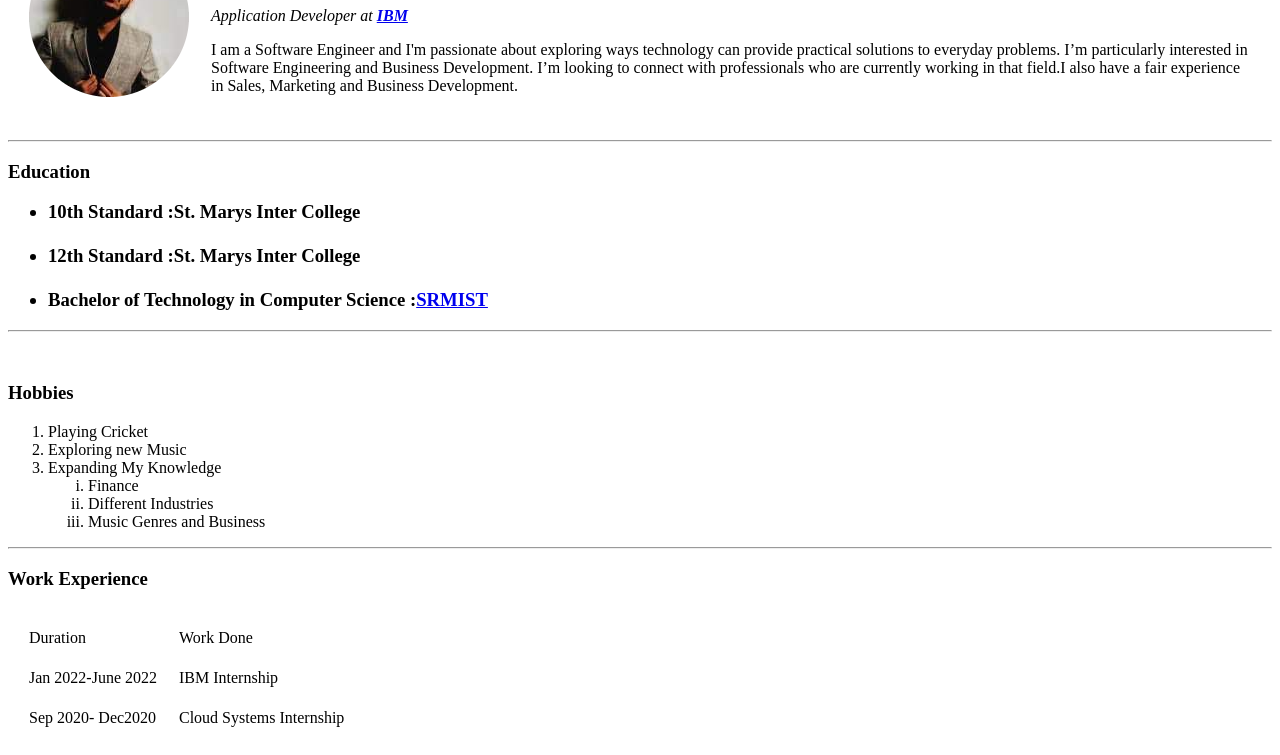
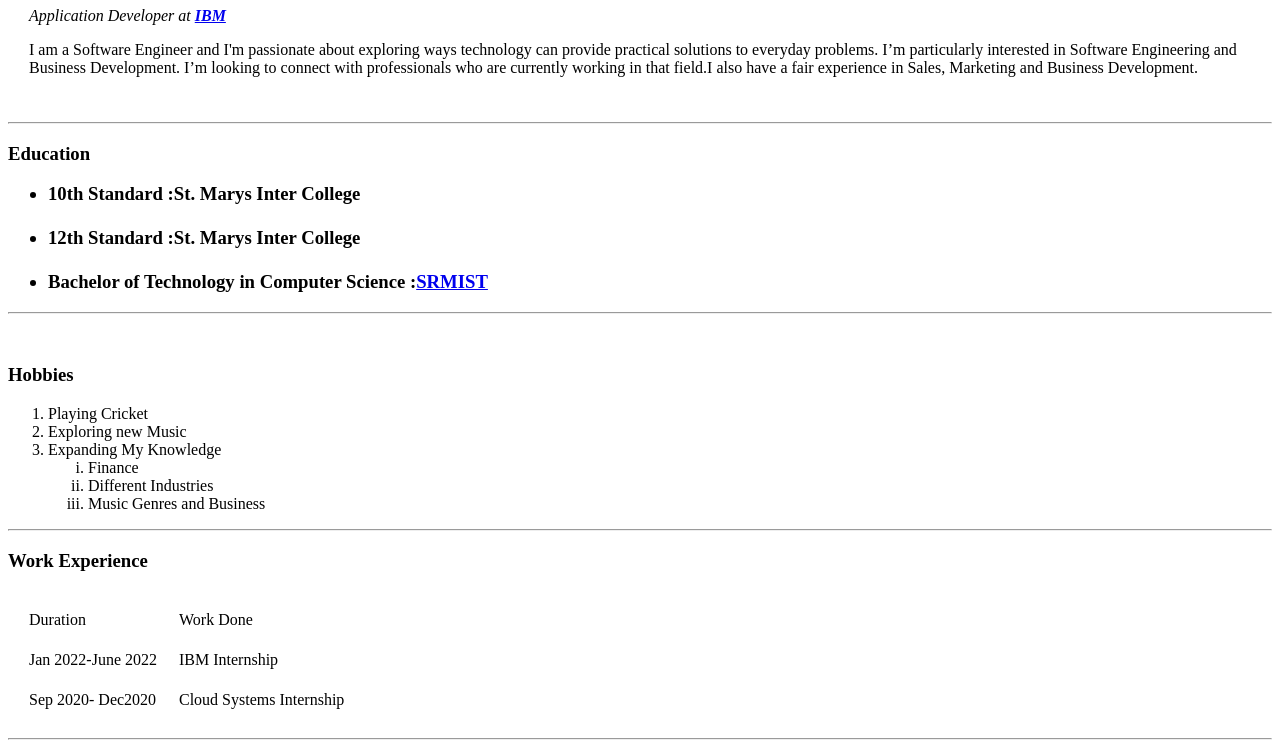
Before and after one commit to Prakhar9090/CV, a plain HTML site: page index.html in a window 1280 px wide. Shown: the part 102-857 px from the top of the page. Drawn offline with Linux system fonts and the light colour scheme.

Commit message:
Update index.html

```diff
--- a/index.html
+++ b/index.html
@@ -9,9 +9,9 @@
 <body>
   <table cellspacing="20">
     <tr>
-      <td> <img src="prakhar.png" alt="Prakhar prof pic">
 
-      </td>
+
+
       <td>
         <h1>Prakhar Bhadauria</h1>
         <p><em>Application Developer at <strong><a href="https://www.ibm.com/">IBM</a></strong></em></p>
```
